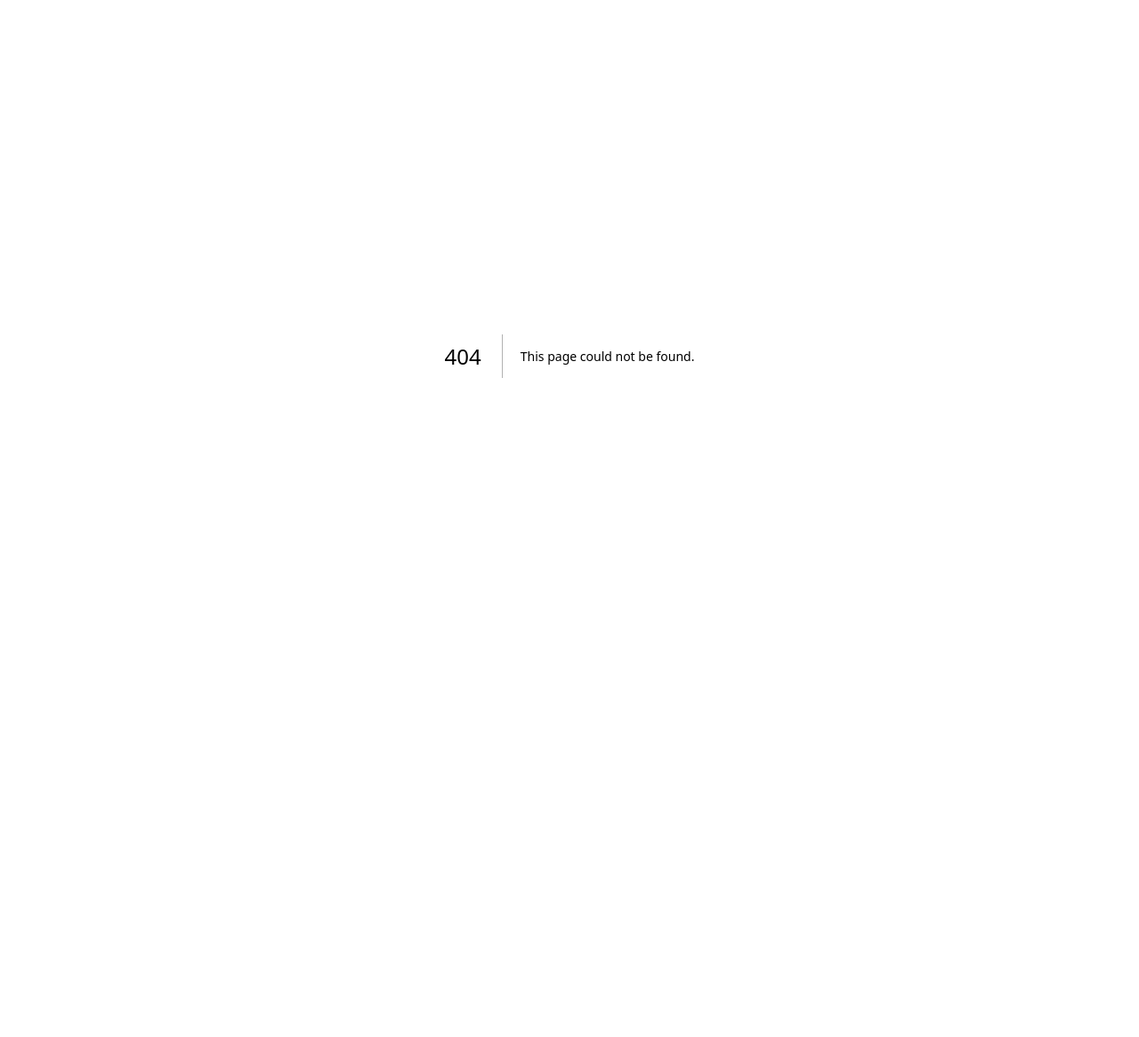
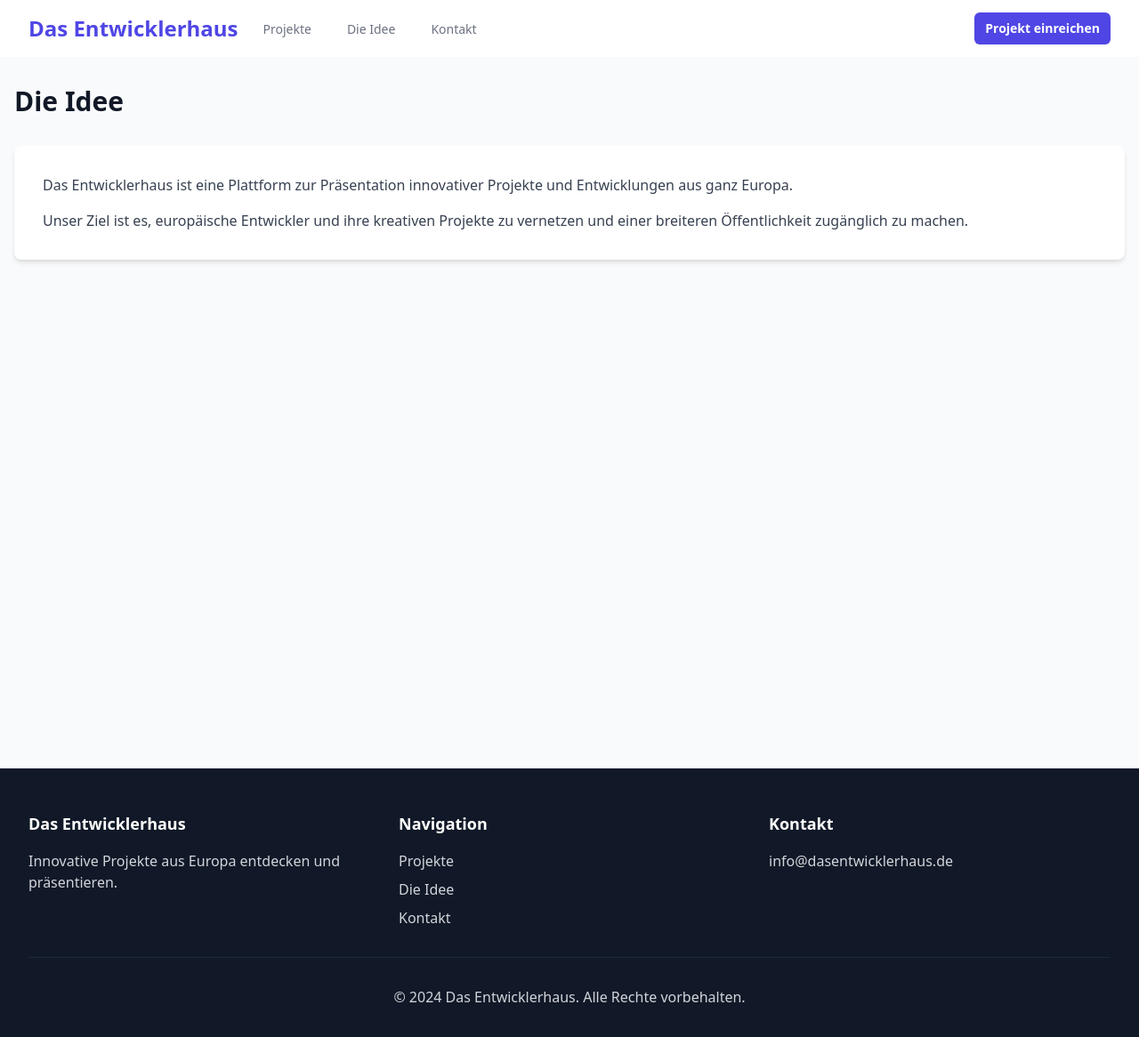
Before and after one commit to joka21/dasEntwicklerhaus, a Next.js app: page /dieidee in a window 1280 px wide. Before the commit this address had no page. Shown: the top 1166 px of the page at 89% size. Before the commit the page ends 800 px from the top, so only its background shows below. Built offline with nearby package versions, Linux system fonts and the light colour scheme.

Commit message:
dieidee update

```diff
--- a/src/app/about/page.tsx
+++ b/src/app/dieidee/page.tsx
@@ -1,14 +1,14 @@
 import Header from '@/components/Header'
 import Footer from '@/components/Footer'
 
-export default function AboutPage() {
+export default function DieIdeePage() {
   return (
     <>
       <Header />
       <div className="min-h-screen bg-gray-50">
-        <div className="container mx-auto px-4 py-8">
+        <main id="main-content" className="container mx-auto px-4 py-8">
           <h1 className="text-3xl font-bold text-gray-900 mb-8">
-            Über Das Entwicklerhaus
+            Die Idee
           </h1>
           <div className="bg-white rounded-lg shadow-md p-8">
             <p className="text-gray-700 mb-4">
@@ -20,7 +20,7 @@ export default function AboutPage() {
               Projekte zu vernetzen und einer breiteren Öffentlichkeit zugänglich zu machen.
             </p>
           </div>
-        </div>
+        </main>
       </div>
       <Footer />
     </>
--- a/src/app/globals.css
+++ b/src/app/globals.css
@@ -25,3 +25,48 @@ body {
     text-wrap: balance;
   }
 }
+
+/* Barrierefreiheit: Verstecke Inhalte für Screen Reader */
+.sr-only {
+  position: absolute;
+  width: 1px;
+  height: 1px;
+  padding: 0;
+  margin: -1px;
+  overflow: hidden;
+  clip: rect(0, 0, 0, 0);
+  white-space: nowrap;
+  border: 0;
+}
+
+.focus\:not-sr-only:focus {
+  position: static;
+  width: auto;
+  height: auto;
+  padding: 0;
+  margin: 0;
+  overflow: visible;
+  clip: auto;
+  white-space: normal;
+}
+
+/* Verbesserte Focus-Indikatoren */
+*:focus {
+  outline: 2px solid #4f46e5;
+  outline-offset: 2px;
+}
+
+/* High Contrast Mode Support */
+@media (prefers-contrast: high) {
+  .text-gray-500 {
+    color: #000000;
+  }
+
+  .text-gray-600 {
+    color: #000000;
+  }
+
+  .text-gray-700 {
+    color: #000000;
+  }
+}
--- a/src/app/page.tsx
+++ b/src/app/page.tsx
@@ -5,7 +5,7 @@ export default function Home() {
   return (
     <>
       <Header />
-      <main className="min-h-screen bg-gradient-to-br from-blue-50 to-indigo-100">
+      <main id="main-content" className="min-h-screen bg-gradient-to-br from-blue-50 to-indigo-100">
         <div className="container mx-auto px-4 py-16">
           <div className="text-center">
             <h1 className="text-4xl md:text-6xl font-bold text-gray-900 mb-6">
--- a/src/app/projects/page.tsx
+++ b/src/app/projects/page.tsx
@@ -6,7 +6,10 @@ export default function ProjectsPage() {
     <>
       <Header />
       <div className="min-h-screen bg-gray-50">
-        <div className="container mx-auto px-4 py-8">
+        <div className="sr-only">
+          <h1>Alle Projekte - Das Entwicklerhaus</h1>
+        </div>
+        <main id="main-content" className="container mx-auto px-4 py-8">
           <h1 className="text-3xl font-bold text-gray-900 mb-8">
             Alle Projekte
           </h1>
@@ -16,7 +19,7 @@ export default function ProjectsPage() {
               <p className="text-gray-500">Projekte werden geladen...</p>
             </div>
           </div>
-        </div>
+        </main>
       </div>
       <Footer />
     </>
--- a/src/components/Footer.tsx
+++ b/src/components/Footer.tsx
@@ -2,46 +2,61 @@ import Link from 'next/link'
 
 export default function Footer() {
   return (
-    <footer className="bg-gray-900">
+    <footer className="bg-gray-900" role="contentinfo">
       <div className="mx-auto max-w-7xl px-4 py-12 sm:px-6 lg:px-8">
         <div className="grid grid-cols-1 md:grid-cols-3 gap-8">
           <div>
             <h3 className="text-lg font-semibold text-white mb-4">
               Das Entwicklerhaus
             </h3>
-            <p className="text-gray-400">
+            <p className="text-gray-300">
               Innovative Projekte aus Europa entdecken und präsentieren.
             </p>
           </div>
-          <div>
+          <nav aria-label="Footer Navigation">
             <h3 className="text-lg font-semibold text-white mb-4">Navigation</h3>
             <ul className="space-y-2">
               <li>
-                <Link href="/projects" className="text-gray-400 hover:text-white">
+                <Link
+                  href="/projects"
+                  className="text-gray-300 hover:text-white focus:outline-none focus:ring-2 focus:ring-indigo-400 rounded"
+                >
                   Projekte
                 </Link>
               </li>
               <li>
-                <Link href="/about" className="text-gray-400 hover:text-white">
-                  Über uns
+                <Link
+                  href="/dieidee"
+                  className="text-gray-300 hover:text-white focus:outline-none focus:ring-2 focus:ring-indigo-400 rounded"
+                >
+                  Die Idee
                 </Link>
               </li>
               <li>
-                <Link href="/contact" className="text-gray-400 hover:text-white">
+                <Link
+                  href="/contact"
+                  className="text-gray-300 hover:text-white focus:outline-none focus:ring-2 focus:ring-indigo-400 rounded"
+                >
                   Kontakt
                 </Link>
               </li>
             </ul>
-          </div>
+          </nav>
           <div>
             <h3 className="text-lg font-semibold text-white mb-4">Kontakt</h3>
-            <p className="text-gray-400">
-              info@dasentwicklerhaus.de
-            </p>
+            <address className="text-gray-300 not-italic">
+              <a
+                href="mailto:info@dasentwicklerhaus.de"
+                className="hover:text-white focus:outline-none focus:ring-2 focus:ring-indigo-400 rounded"
+                aria-label="E-Mail an Das Entwicklerhaus senden"
+              >
+                info@dasentwicklerhaus.de
+              </a>
+            </address>
           </div>
         </div>
         <div className="mt-8 pt-8 border-t border-gray-800 text-center">
-          <p className="text-gray-400">
+          <p className="text-gray-300">
             © 2024 Das Entwicklerhaus. Alle Rechte vorbehalten.
           </p>
         </div>
--- a/src/components/Header.tsx
+++ b/src/components/Header.tsx
@@ -7,46 +7,124 @@ export default function Header() {
   const [isMenuOpen, setIsMenuOpen] = useState(false)
 
   return (
+    <>
+      {/* Skip Link für Screen Reader */}
+      <a
+        href="#main-content"
+        className="sr-only focus:not-sr-only focus:absolute focus:top-0 focus:left-0 bg-indigo-600 text-white px-4 py-2 z-50 focus:z-50"
+      >
+        Zum Hauptinhalt springen
+      </a>
+
       <header className="bg-white shadow-sm">
-      <nav className="mx-auto max-w-7xl px-4 sm:px-6 lg:px-8">
+        <nav className="mx-auto max-w-7xl px-4 sm:px-6 lg:px-8" aria-label="Hauptnavigation">
           <div className="flex h-16 justify-between">
             <div className="flex">
               <div className="flex flex-shrink-0 items-center">
-              <Link href="/" className="text-2xl font-bold text-indigo-600">
+                <Link
+                  href="/"
+                  className="text-2xl font-bold text-indigo-600 focus:outline-none focus:ring-2 focus:ring-indigo-500 focus:ring-offset-2 rounded"
+                  aria-label="Das Entwicklerhaus - Zur Startseite"
+                >
                   Das Entwicklerhaus
                 </Link>
               </div>
+
+              {/* Desktop Navigation */}
               <div className="hidden sm:ml-6 sm:flex sm:space-x-8">
                 <Link
                   href="/projects"
-                className="inline-flex items-center border-b-2 border-transparent px-1 pt-1 text-sm font-medium text-gray-500 hover:border-gray-300 hover:text-gray-700"
+                  className="inline-flex items-center border-b-2 border-transparent px-1 pt-1 text-sm font-medium text-gray-500 hover:border-gray-300 hover:text-gray-700 focus:outline-none focus:ring-2 focus:ring-indigo-500 focus:ring-offset-2 rounded"
                 >
                   Projekte
                 </Link>
                 <Link
-                href="/about"
-                className="inline-flex items-center border-b-2 border-transparent px-1 pt-1 text-sm font-medium text-gray-500 hover:border-gray-300 hover:text-gray-700"
+                  href="/dieidee"
+                  className="inline-flex items-center border-b-2 border-transparent px-1 pt-1 text-sm font-medium text-gray-500 hover:border-gray-300 hover:text-gray-700 focus:outline-none focus:ring-2 focus:ring-indigo-500 focus:ring-offset-2 rounded"
                 >
-                Über uns
+                  Die Idee
                 </Link>
                 <Link
                   href="/contact"
-                className="inline-flex items-center border-b-2 border-transparent px-1 pt-1 text-sm font-medium text-gray-500 hover:border-gray-300 hover:text-gray-700"
+                  className="inline-flex items-center border-b-2 border-transparent px-1 pt-1 text-sm font-medium text-gray-500 hover:border-gray-300 hover:text-gray-700 focus:outline-none focus:ring-2 focus:ring-indigo-500 focus:ring-offset-2 rounded"
                 >
                   Kontakt
                 </Link>
               </div>
             </div>
+
+            {/* Desktop CTA Button */}
             <div className="hidden sm:ml-6 sm:flex sm:items-center">
               <button
                 type="button"
-              className="rounded-md bg-indigo-600 px-3 py-2 text-sm font-semibold text-white shadow-sm hover:bg-indigo-500"
+                className="rounded-md bg-indigo-600 px-3 py-2 text-sm font-semibold text-white shadow-sm hover:bg-indigo-500 focus:outline-none focus:ring-2 focus:ring-indigo-500 focus:ring-offset-2"
+                aria-label="Neues Projekt zur Plattform hinzufügen"
+              >
+                Projekt einreichen
+              </button>
+            </div>
+
+            {/* Mobile menu button */}
+            <div className="sm:hidden">
+              <button
+                type="button"
+                className="relative inline-flex items-center justify-center rounded-md p-2 text-gray-400 hover:bg-gray-100 hover:text-gray-500 focus:outline-none focus:ring-2 focus:ring-indigo-500 focus:ring-offset-2"
+                aria-controls="mobile-menu"
+                aria-expanded={isMenuOpen}
+                onClick={() => setIsMenuOpen(!isMenuOpen)}
+              >
+                <span className="sr-only">Hauptmenü öffnen</span>
+                {!isMenuOpen ? (
+                  <svg className="h-6 w-6" fill="none" viewBox="0 0 24 24" strokeWidth="1.5" stroke="currentColor" aria-hidden="true">
+                    <path strokeLinecap="round" strokeLinejoin="round" d="M3.75 6.75h16.5M3.75 12h16.5m-16.5 5.25h16.5" />
+                  </svg>
+                ) : (
+                  <svg className="h-6 w-6" fill="none" viewBox="0 0 24 24" strokeWidth="1.5" stroke="currentColor" aria-hidden="true">
+                    <path strokeLinecap="round" strokeLinejoin="round" d="M6 18L18 6M6 6l12 12" />
+                  </svg>
+                )}
+              </button>
+            </div>
+          </div>
+
+          {/* Mobile menu */}
+          {isMenuOpen && (
+            <div className="sm:hidden" id="mobile-menu">
+              <div className="space-y-1 pb-3 pt-2">
+                <Link
+                  href="/projects"
+                  className="block border-l-4 border-transparent py-2 pl-3 pr-4 text-base font-medium text-gray-500 hover:border-gray-300 hover:bg-gray-50 hover:text-gray-700 focus:outline-none focus:ring-2 focus:ring-indigo-500"
+                  onClick={() => setIsMenuOpen(false)}
+                >
+                  Projekte
+                </Link>
+                <Link
+                  href="/dieidee"
+                  className="block border-l-4 border-transparent py-2 pl-3 pr-4 text-base font-medium text-gray-500 hover:border-gray-300 hover:bg-gray-50 hover:text-gray-700 focus:outline-none focus:ring-2 focus:ring-indigo-500"
+                  onClick={() => setIsMenuOpen(false)}
+                >
+                  Die Idee
+                </Link>
+                <Link
+                  href="/contact"
+                  className="block border-l-4 border-transparent py-2 pl-3 pr-4 text-base font-medium text-gray-500 hover:border-gray-300 hover:bg-gray-50 hover:text-gray-700 focus:outline-none focus:ring-2 focus:ring-indigo-500"
+                  onClick={() => setIsMenuOpen(false)}
+                >
+                  Kontakt
+                </Link>
+                <button
+                  type="button"
+                  className="block w-full text-left border-l-4 border-transparent py-2 pl-3 pr-4 text-base font-medium text-indigo-600 hover:border-indigo-300 hover:bg-indigo-50 focus:outline-none focus:ring-2 focus:ring-indigo-500"
+                  aria-label="Neues Projekt zur Plattform hinzufügen"
+                  onClick={() => setIsMenuOpen(false)}
                 >
                   Projekt einreichen
                 </button>
               </div>
             </div>
+          )}
         </nav>
       </header>
+    </>
   )
 }
```
Also changed, not shown: FIREBASE_SETUP.txt (added). Lines whose indentation alone changed are shown as unchanged.
